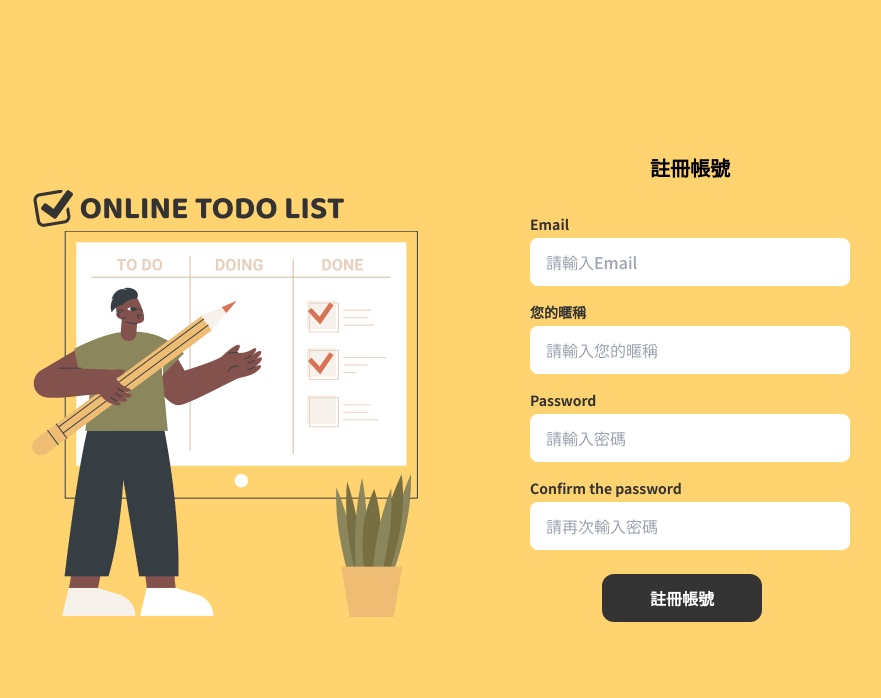
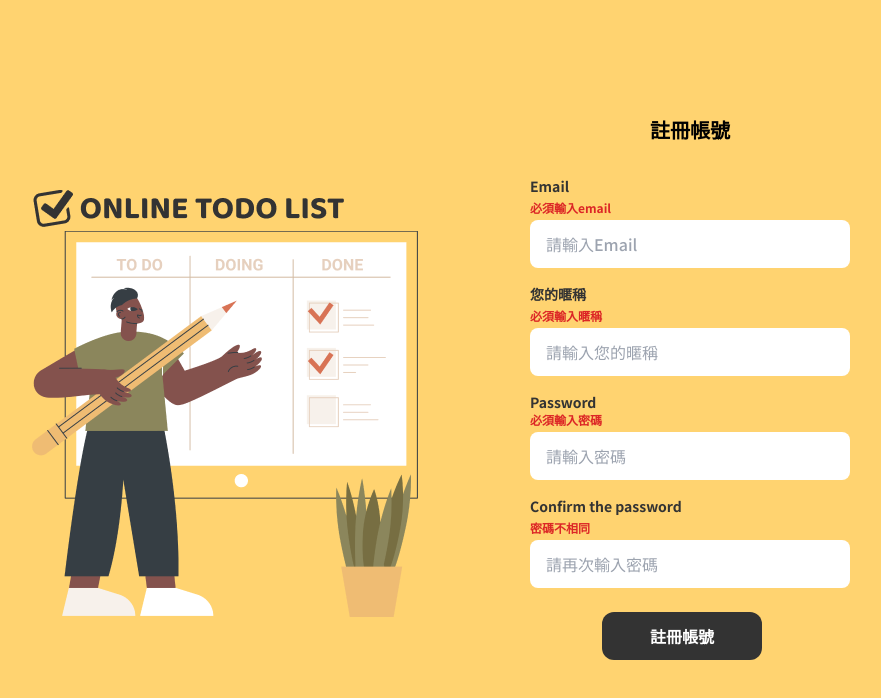
Before and after one commit to todelusion/Vue-todolist, a Vue app: page /RocketTeam-10th/register in a window 1280 px wide. Shown: the top 698 px of the page, without its empty margins (199-1080 px from the left). Built offline with nearby package versions, Linux system fonts and the light colour scheme; a web font is replaced by a local one.

Commit message:
user regist_no api

```diff
--- a/src/views/Home.vue
+++ b/src/views/Home.vue
@@ -1,5 +1,5 @@
 <template>
-<RegisterSuccess @show="toggleModal" v-if="modal"/>
+<!-- <RegisterSuccess @show="toggleModal" v-if="modal" /> -->
 <div class="flex justify-center h-screen items-center bg-second">
     <ul class="hidden md:block md:mr-28">
         <li>
@@ -44,21 +44,12 @@
 </div>
 </template>
 <script>
-import RegisterSuccess from "../components/RegisterSuccess.vue"
+import axios from 'axios'
 export default {
     data(){
         return{
-            modal: false
+            token: ''
         }
     },
-    components: {
-        RegisterSuccess
-    },
-    methods: {
-        toggleModal(){
-            console.log('work')
-            this.modal = !this.modal
-        }
-    }
 }
 </script>
--- a/src/views/Register.vue
+++ b/src/views/Register.vue
@@ -11,7 +11,8 @@
             <label for="email" class="text-sm text-primary mb-1">
                 Email
             </label>
-            <input type="email" placeholder="請輸入Email" class="py-3 px-4 bg-white rounded-lg font-medium">
+            <p v-show="checkEmpty(a)" class="text-red-600 text-xs mb-1">必須輸入email</p>
+            <input type="email" required v-model="email" placeholder="請輸入Email" class="py-3 px-4 bg-white rounded-lg font-medium">
         </form>
     </li>
     <li class="mb-4 w-full">
@@ -19,15 +20,17 @@
             <label for="name" class="text-sm text-primary mb-1">
                 您的暱稱
             </label>
+            <p v-show="checkEmpty(b)" class="text-red-600 text-xs mb-1">必須輸入暱稱</p>
             <input type="text" placeholder="請輸入您的暱稱" class="py-3 px-4 bg-white rounded-lg font-medium">
         </form>
     </li>
     <li class="mb-4 w-full">
         <form class="flex flex-col">
-            <label for="password" class="text-sm text-primary mb-1">
-                Password
+            <label for="password" class="flex items-center text-sm text-primary">
+                <p>Password</p>
             </label>
-            <input type="password" placeholder="請輸入密碼" class="py-3 px-4 bg-white rounded-lg font-medium">
+                <p v-show="checkEmpty(c)" class="text-red-600 text-xs mb-1">必須輸入密碼</p>
+            <input type="password" required v-model="password" placeholder="請輸入密碼" class="py-3 px-4 bg-white rounded-lg font-medium">
         </form>
     </li>
     <li class="mb-6 w-full">
@@ -35,11 +38,42 @@
             <label for="password" class="text-sm text-primary mb-1">
                 Confirm the password
             </label>
-            <input type="text" placeholder="請再次輸入密碼" class="py-3 px-4 bg-white rounded-lg font-medium">
+            <p v-show="checkEmpty(d)" class="text-red-600 text-xs mb-1">密碼不相同</p>
+            <input type="password" placeholder="請再次輸入密碼" class="py-3 px-4 bg-white rounded-lg font-medium">
         </form>
     </li>
     <li class="w-full flex justify-center -ml-4 mb-6">
-        <button @click="$emit('show')" class="text-white bg-primary font-bold w-max py-3 px-12 rounded-xl">註冊帳號</button>
+        <button @click="regist" class="text-white bg-primary font-bold w-max py-3 px-12 rounded-xl">註冊帳號</button>
     </li>
 </ul>
 </template>
+
+<script>
+import axios from 'axios'
+export default {
+    data(){
+        return{
+            email: '',
+            nickname: '',
+            password: '',
+            passwordChecked: ''
+        }
+    },
+    methods: {
+        regist(){
+            if(this.email && this.password ){
+                console.log(true)
+            }
+        },
+        checkEmpty(a, b, c, d){
+            if(this.email){
+                return a = false
+            }else {
+                return a = true
+            }
+
+        }
+
+    }
+}
+</script>
```
